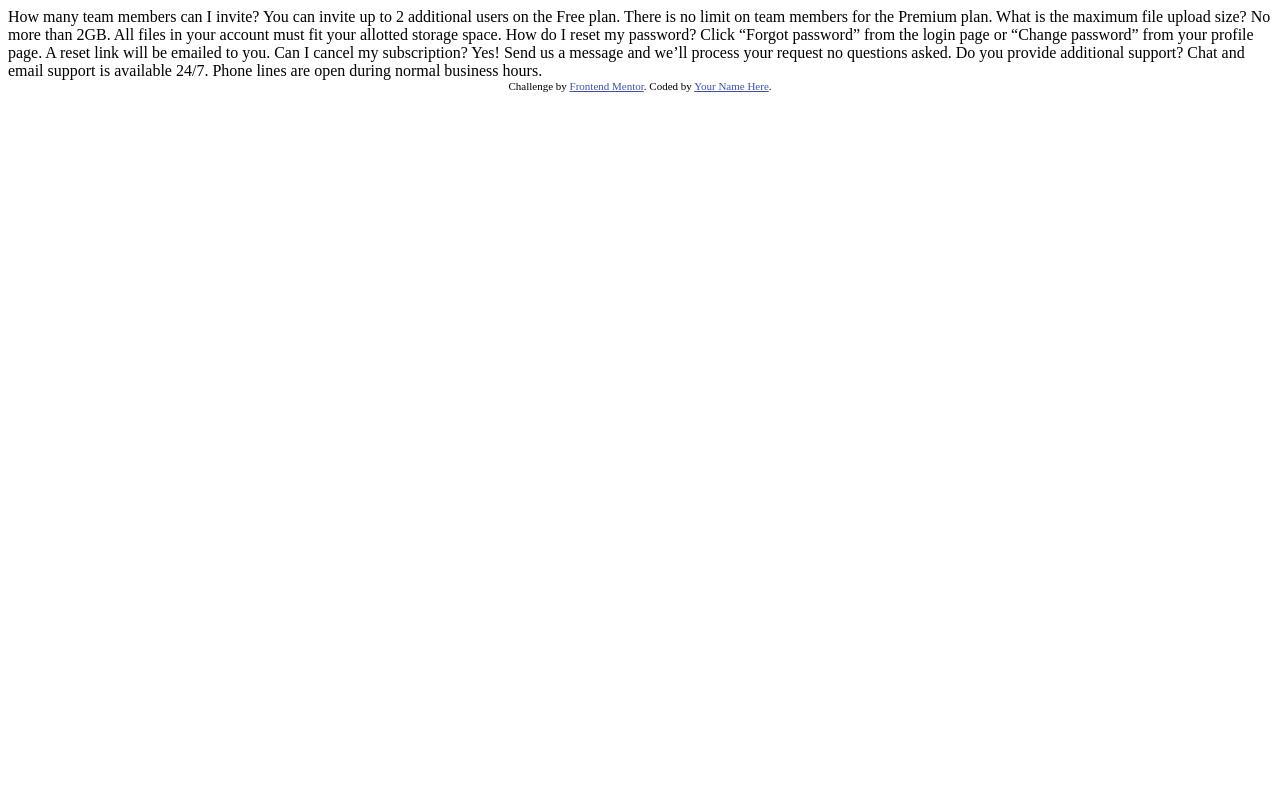
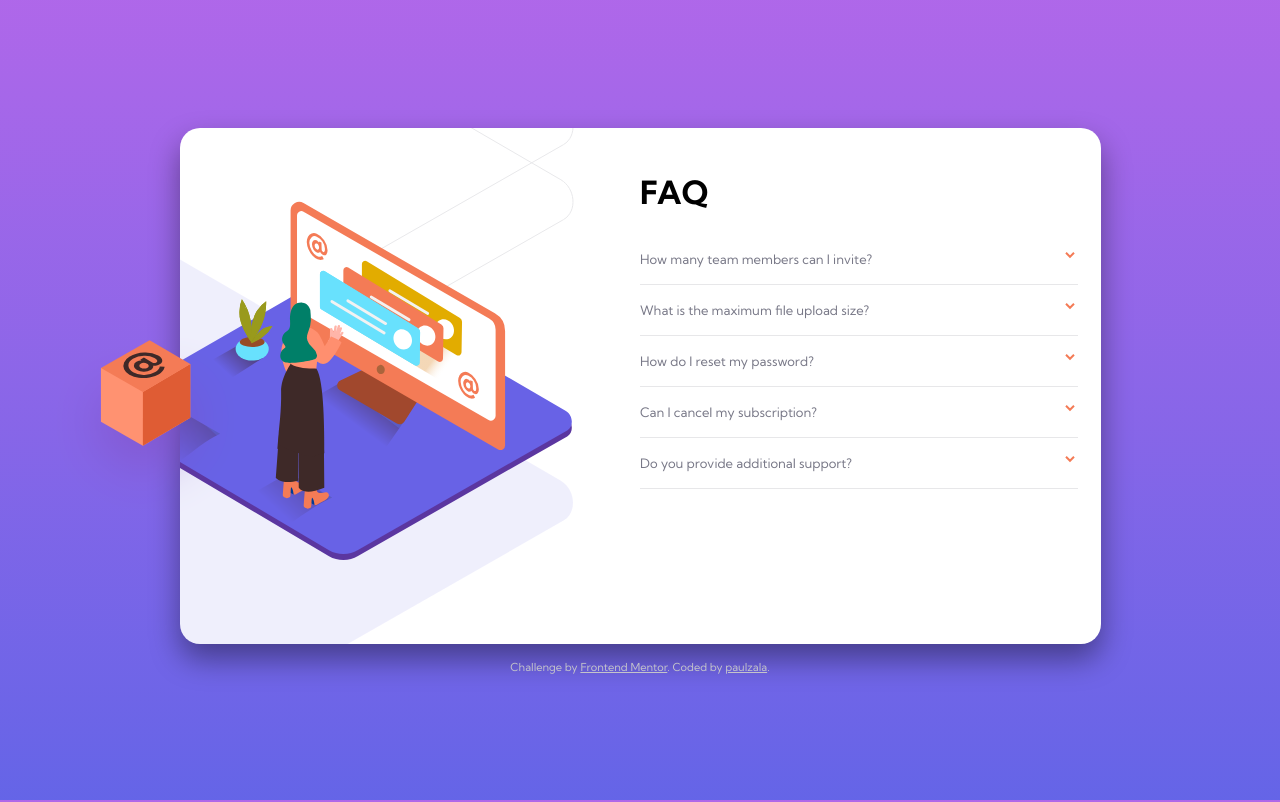
Before and after one commit to paulzala/frontendmentor-faqaccordiancard, a plain HTML site: page index.html in a window 1280 px wide. Drawn offline with Linux system fonts and the light colour scheme.

Commit message:
Master: Created JS script and CSS stylesheet, completed HTML and updated readme template.

```diff
--- /dev/null
+++ b/css/style.css
@@ -0,0 +1,222 @@
+body {
+    background: linear-gradient(
+            hsl(273, 75%, 66%),
+            hsl(240, 73%, 65%)
+    ) no-repeat center center fixed;
+    -webkit-background-size: cover;
+    -moz-background-size: cover;
+    -o-background-size: cover;
+    background-size: cover;
+    padding: 128px 23px;
+    margin: 0;
+
+    font-family: 'Kumbh Sans', sans-serif;
+}
+
+.container {
+    margin: 0 auto;
+    padding: 23px;
+    background-color: white;
+    min-height: 455px;
+    max-width: 875px;
+    border-radius: 20px;
+    -webkit-box-shadow: 0 15px 30px 0 rgba(0, 0, 0, 0.4);  /* Safari 3-4, iOS 4.0.2 - 4.2, Android 2.3+ */
+    -moz-box-shadow:    0 15px 30px 0 rgba(0, 0, 0, 0.4);  /* Firefox 3.5 - 3.6 */
+    box-shadow:         0 15px 30px 0 rgba(0, 0, 0, 0.4);
+
+    display:flex;
+    flex-flow: column nowrap;
+
+    background-image: none;
+}
+
+.image-box {
+    height: 100px;
+    position: relative;
+}
+
+div.illustration-mobile {
+    margin: 0 auto;
+    padding-right: 30px;
+    /*width:0px;*/
+    /*border: 1px solid black;*/
+}
+
+img.illustration-mobile {
+    position: relative;
+    display: block;
+    margin: 0 auto;
+    top: -128px;
+}
+img.shadow-mobile {
+    position: relative;
+    display: block;
+    margin: 0 auto;
+    top: -690px;
+}
+div.illustration-desktop {
+    position: relative;
+    /*display: block;*/
+    /*margin: 0 auto;*/
+    top: 50px;
+    left: -23px;
+    height: 470px;
+    /*border: 1px solid black;*/
+    overflow: hidden;
+}
+img.illustration-desktop {
+    position: relative;
+    left: -80px;
+    display: none;
+}
+
+img.illustration-box-desktop {
+    position: absolute;
+    left: -153px;
+    top: 187px;
+    display: none;
+}
+img.shadow-desktop {
+    position: absolute;
+    right: 20px;
+    top: -180px;
+    display: none;
+}
+
+@media (max-width: 370px) {
+    /* Hide illustration on screens that are way too small */
+    img.illustration-mobile, img.shadow-mobile {
+        display:none;
+    }
+}
+
+
+
+main {
+    /*text-align: center;*/
+
+}
+h1 {
+    text-align: center;
+}
+
+@media (min-width: 965px) {
+    .container {
+        flex-flow: row nowrap;
+        min-height: auto;
+
+        background-image: url(../images/bg-pattern-desktop.svg);
+        background-repeat: no-repeat;
+        background-position: right 527px top -300px;
+    }
+    .image-box {
+        height: auto;
+        width: 50%;
+    }
+    .container > main {
+        width: 50%;
+    }
+    img.illustration-mobile,
+    img.shadow-mobile {
+        display: none;
+    }
+    img.shadow-desktop, img.illustration-desktop, img.illustration-box-desktop {
+        display: block;
+    }
+    h1 {
+        text-align: left;
+    }
+}
+
+ul {
+    list-style: none;
+    margin: 0;
+    padding: 0;
+    font-weight: 400;
+}
+li {
+    border-bottom: 1px solid hsl(240, 5%, 91%);
+    margin: 0 0;
+    padding: 5px 0;
+    font-size: 12px;
+    color: hsl(240, 6%, 50%);
+    cursor: pointer;
+}
+span.caret {
+    float: right;
+    background-image: url(../images/icon-arrow-down.svg);
+    background-position: center;
+    background-repeat: no-repeat;
+    height: 10px;
+    width: 16px;
+}
+
+li > div.question {
+    /*display: none;*/
+    padding: 12px 0;
+    margin: 0;
+    font-size: 13px;
+    transition: all 0.4s;
+}
+li > div.question:hover {
+    color: hsl(14, 88%, 65%);
+}
+li > div.answer {
+    margin: 0;
+    padding: 0;
+    box-sizing: border-box;
+    max-height: 0;
+    overflow: hidden;
+    color: hsl(240, 6%, 65%);
+    line-height: 18px;
+    opacity: 0;
+
+    transition: all 0.4s;
+}
+li.open > div.question {
+    font-weight: bold;
+    color: hsl(238, 29%, 16%);
+    transition: all 0.4s;
+}
+li.open > div > span {
+    -webkit-transform: rotate(180deg);
+    -moz-transform: rotate(180deg);
+    -ms-transform: rotate(180deg);
+    -o-transform: rotate(180deg);
+    transform: rotate(180deg);
+    transition: all 0.4s;
+}
+li.open > div.answer {
+    padding: 0 0 12px 0;
+    max-height: 1000px;
+
+    opacity: 1;
+
+    transition: all 0.4s;
+}
+footer.attribution {
+    font-size: 11px;
+    text-align: center;
+    margin-top: 16px;
+    color: hsl(240, 6%, 78%);
+}
+footer > a {
+    color: inherit;
+}
+
+/*a:link {*/
+/*    color: inherit;*/
+
+/*}*/
+/*a:visited {*/
+/*    color: inherit;*/
+/*    text-decoration: none;*/
+/*}*/
+/*a:hover {*/
+/*    color: inherit;*/
+/*    text-decoration: none;*/
+/*}*/
+/*a:active {*/
+/*    color: inherit;*/
+/*    text-decoration: none;*/
+/*}*/
--- a/index.html
+++ b/index.html
@@ -5,36 +5,86 @@
   <meta name="viewport" content="width=device-width, initial-scale=1.0"> <!-- displays site properly based on user's device -->
 
   <link rel="icon" type="image/png" sizes="32x32" href="./images/favicon-32x32.png">
-
+  <link rel="stylesheet" href="css/style.css">
   <title>Frontend Mentor | FAQ Accordion Card</title>
 
+  <link rel="preconnect" href="https://fonts.googleapis.com">
+  <link rel="preconnect" href="https://fonts.gstatic.com" crossorigin>
+  <link href="https://fonts.googleapis.com/css2?family=Kumbh+Sans:wght@400;700&display=swap" rel="stylesheet">
+  <script src="js/accordion.js"></script>
   <!-- Feel free to remove these styles or customise in your own stylesheet 👍 -->
-  <style>
-    .attribution { font-size: 11px; text-align: center; }
-    .attribution a { color: hsl(228, 45%, 44%); }
-  </style>
+
 </head>
 <body>
-  How many team members can I invite?
+
+<div class="container">
+  <div class="image-box">
+    <div class="illustration-mobile">
+      <img class="illustration-mobile" src="images/illustration-woman-online-mobile.svg" alt="illustration">
+    </div>
+
+    <div class="illustration-desktop">
+      <img class="illustration-desktop" src="images/illustration-woman-online-desktop.svg" alt="illustration">
+    </div>
+    <img class="illustration-box-desktop" src="images/illustration-box-desktop.svg" alt="illustration">
+
+    <img class="shadow-mobile" src="images/bg-pattern-mobile.svg" alt="shadow">
+  </div>
+
+  <main>
+    <h1>FAQ</h1>
+
+    <div id="accordion">
+      <ul>
+        <li>
+          <div class="question">How many team members can I invite?<span class="caret"></span></div>
+          <div class="answer">
             You can invite up to 2 additional users on the Free plan. There is no limit on
             team members for the Premium plan.
+          </div>
+        </li>
 
-  What is the maximum file upload size?
+        <li>
+          <div class="question">What is the maximum file upload size?<span class="caret"></span></div>
+          <div class="answer">
             No more than 2GB. All files in your account must fit your allotted storage space.
+          </div>
+        </li>
 
-  How do I reset my password?
+        <li>
+          <div class="question">How do I reset my password?<span class="caret"></span></div>
+          <div class="answer">
             Click “Forgot password” from the login page or “Change password” from your profile page.
             A reset link will be emailed to you.
+          </div>
+        </li>
 
-  Can I cancel my subscription?
+        <li>
+          <div class="question">Can I cancel my subscription?<span class="caret"></span></div>
+          <div class="answer">
             Yes! Send us a message and we’ll process your request no questions asked.
+          </div>
+        </li>
 
-  Do you provide additional support?
+        <li>
+          <div class="question">Do you provide additional support?<span class="caret"></span></div>
+          <div class="answer">
             Chat and email support is available 24/7. Phone lines are open during normal business hours.
+          </div>
+        </li>
 
-  <div class="attribution">
+      </ul>
+    </div>
+  </main>
+
+</div>
+
+  <footer class="attribution">
     Challenge by <a href="https://www.frontendmentor.io?ref=challenge" target="_blank">Frontend Mentor</a>.
-    Coded by <a href="#">Your Name Here</a>.
-  </div>
+    Coded by <a href="#">paulzala</a>.
+  </footer>
+<script>
+  window.accordion.init();
+</script>
 </body>
 </html>
--- /dev/null
+++ b/js/accordion.js
@@ -0,0 +1,35 @@
+(function(){
+    window.accordion = {
+        handleClick: (event) => {
+            console.log(event);
+            // event.preventDefault();
+            const item = event.target;
+
+        },
+        init: () => {
+            const self = this;
+            this.listElement = document.querySelector('#accordion > ul');
+            console.log(this.listElement);
+            let listItems = [];
+            for (let i = 0, t = this.listElement.children.length; i<t; i++) {
+                listItems.push(this.listElement.children[i]);
+            }
+            listItems.forEach((i) => {
+                // i.addEventListener('click', self.handleClick);
+                i.addEventListener('click', (event) => {
+                    event.preventDefault();
+                    if (i.classList.contains('open')) {
+                        i.classList.remove('open');
+                    } else {
+                        this.listItems.forEach((item) => {
+                            item.classList.remove('open');
+                        });
+                        console.log('want to open', i);
+                        i.classList.add('open');
+                    }
+                });
+            });
+            this.listItems = listItems;
+        }
+    };
+})();
```
Also changed, not shown: design/mobile-design.jpg, screenshots/screenshot-desktop.png (added), screenshots/screenshot-mobile.png (added), 2 other files. Lines whose indentation alone changed are shown as unchanged.
